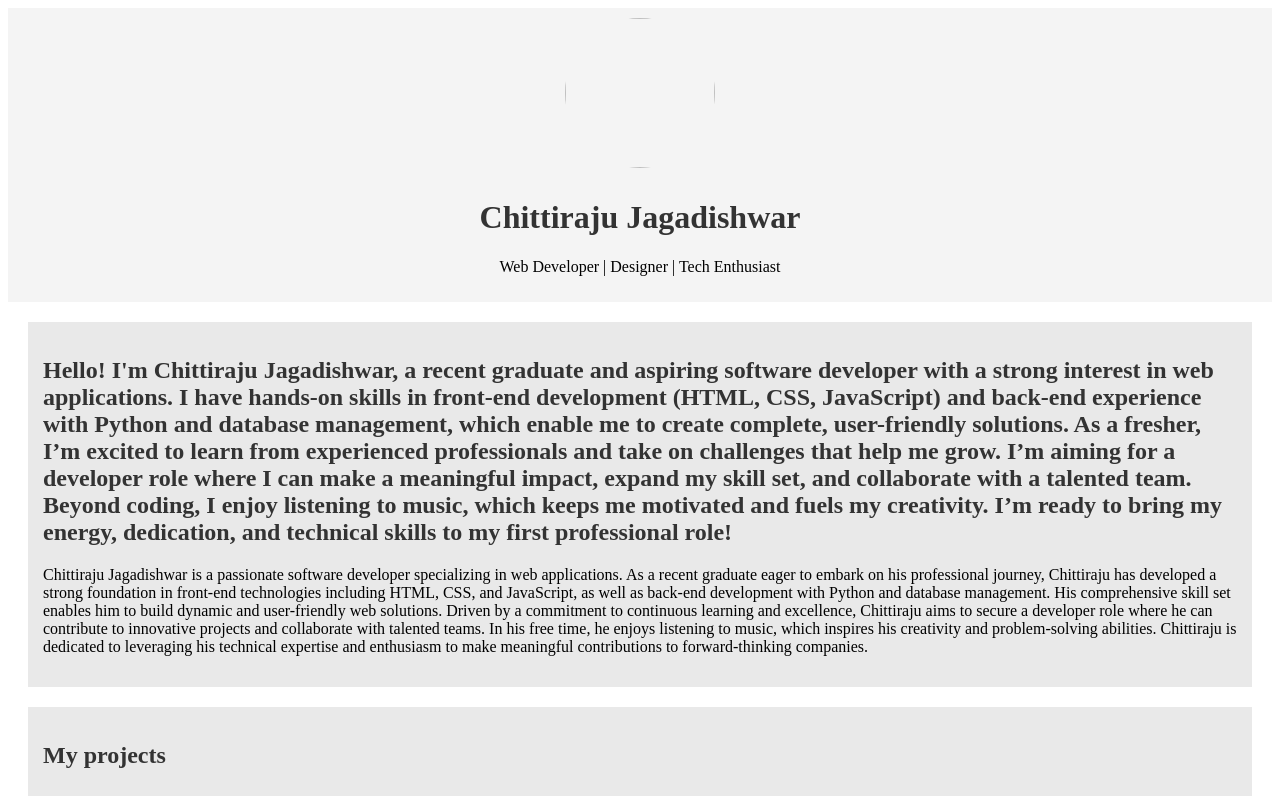
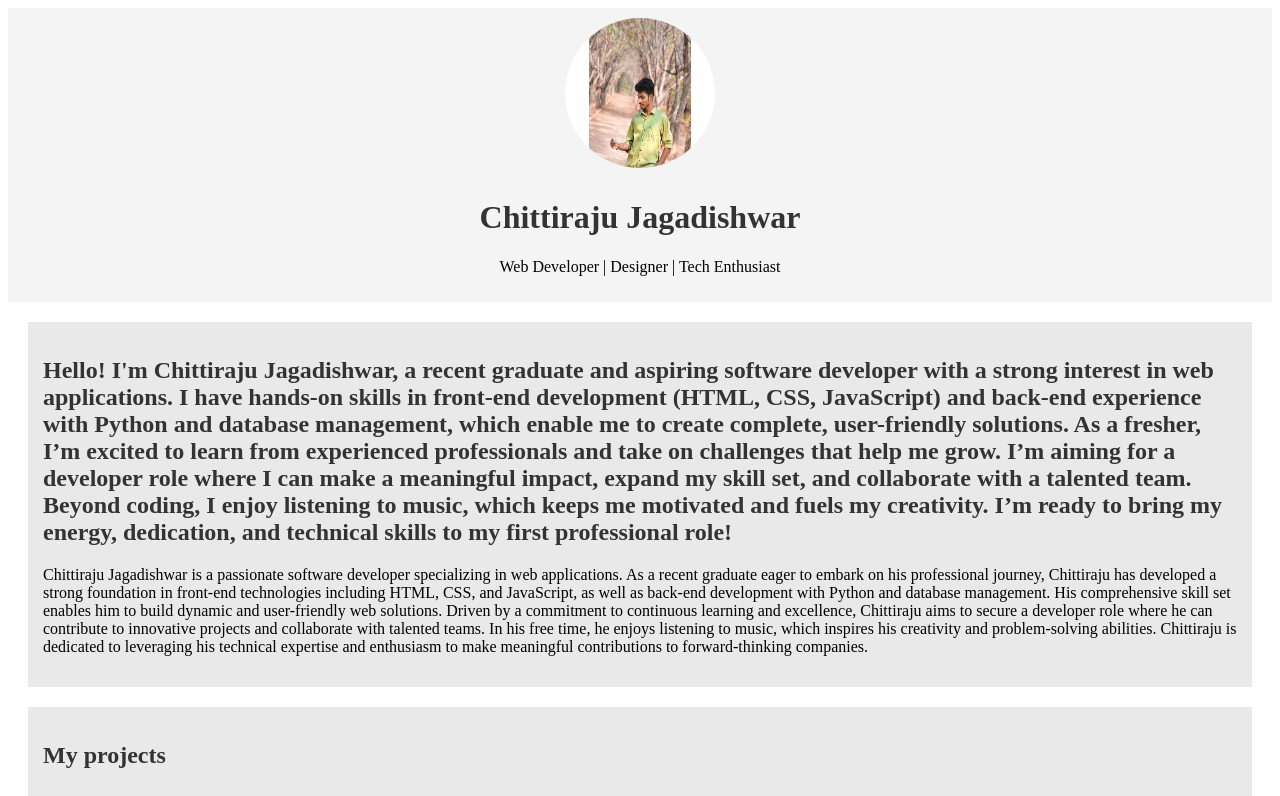
Before and after one commit to JagadishwarTech/Portfolio, a plain HTML site: page index.html in a window 1280 px wide. Shown: the top 796 px of the page. Drawn offline with Linux system fonts and the light colour scheme.

Commit message:
Update index.html

```diff
--- a/index.html
+++ b/index.html
@@ -11,7 +11,7 @@ This includes detailing your biography, showcasing your skills, and possibly eve
 </head>
 <body>
     <header>
-        <img src="picture.jpg">
+        <img src="photo.jpg">
         <h1>Chittiraju Jagadishwar</h1>
         <p>Web Developer | Designer | Tech Enthusiast</p>
     </header>
```
